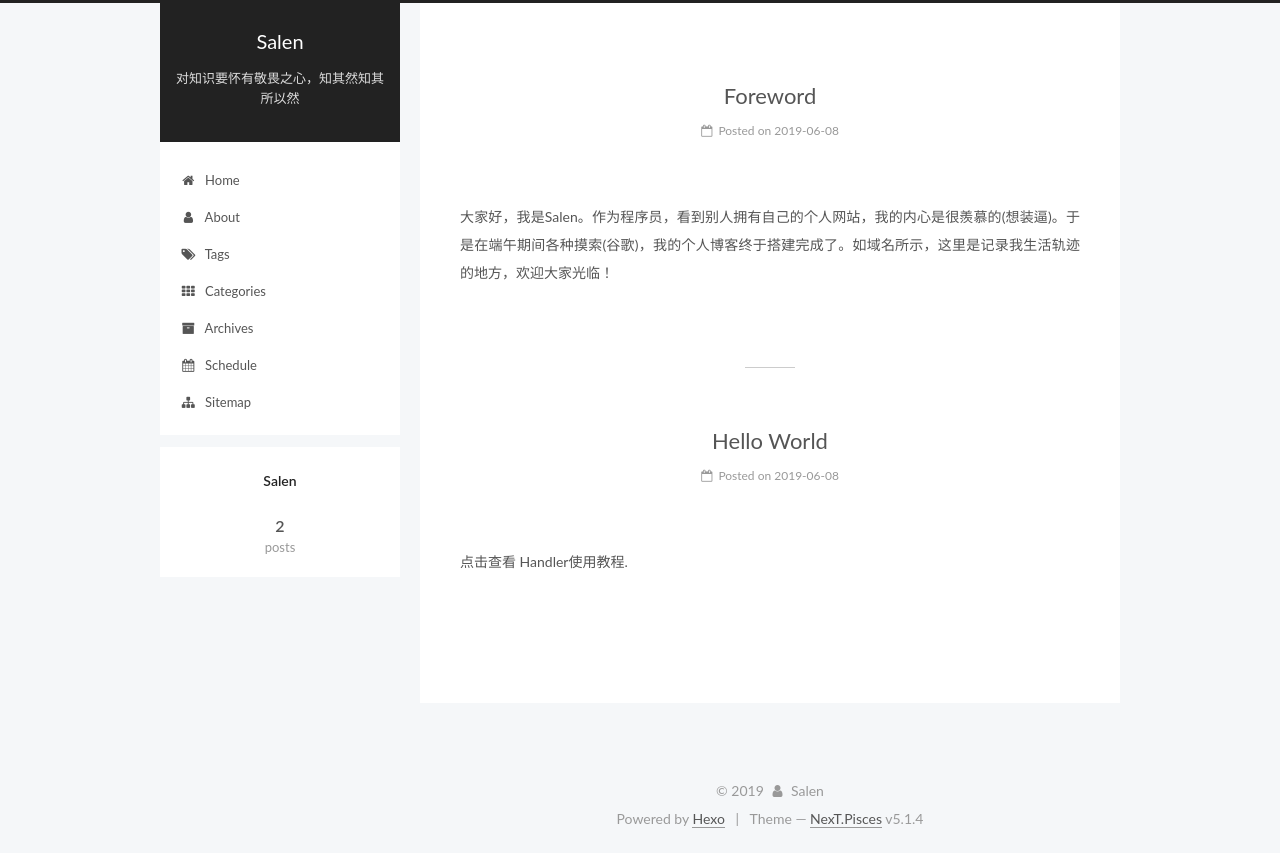
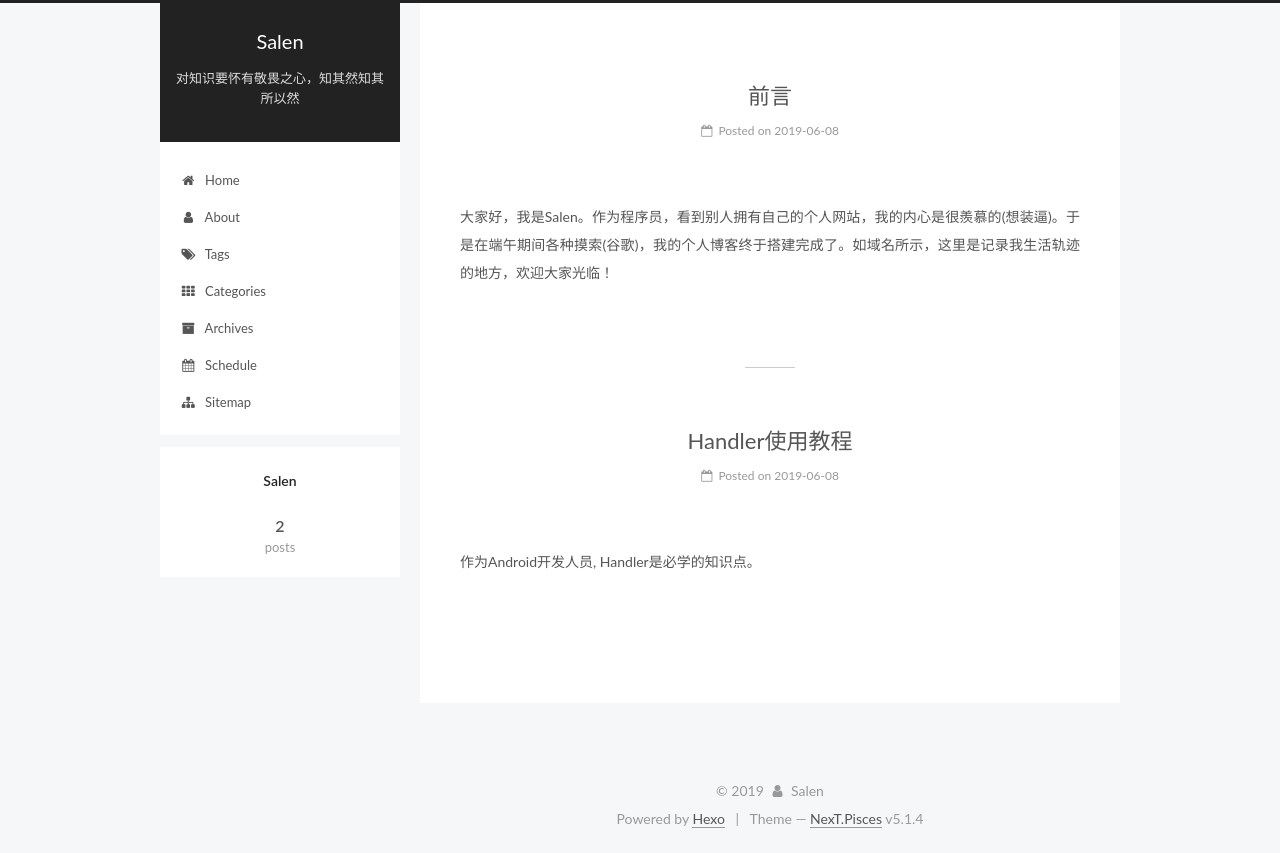
Before and after one commit to xyhrun/xyhrun.github.io, a plain HTML site: page index.html in a window 1280 px wide. Drawn offline with Linux system fonts and the light colour scheme.

Commit message:
fix home page

```diff
--- a/index.html
+++ b/index.html
@@ -143,7 +143,7 @@
                                     </span>
                                     <header class="post-header">
                                         <h1 class="post-title" itemprop="name headline">
-                                            <a class="post-title-link" href="/2019/06/08/foreword/" itemprop="url">Foreword</a></h1>
+                                            <a class="post-title-link" href="/2019/06/08/foreword/" itemprop="url">前言</a></h1>
                                         <div class="post-meta">
                                             <span class="post-time">
                                                 <span class="post-meta-item-icon">
@@ -177,7 +177,7 @@
                                     </span>
                                     <header class="post-header">
                                         <h1 class="post-title" itemprop="name headline">
-                                            <a class="post-title-link" href="/2019/06/08/hello-world/" itemprop="url">Hello World</a></h1>
+                                            <a class="post-title-link" href="/2019/06/08/hello-world/" itemprop="url">Handler使用教程</a></h1>
                                         <div class="post-meta">
                                             <span class="post-time">
                                                 <span class="post-meta-item-icon">
@@ -191,7 +191,7 @@
                                         </div>
                                     </header>
                                     <div class="post-body" itemprop="articleBody">
-                                        <p>点击查看 Handler使用教程.</p>
+                                        <p>作为Android开发人员, Handler是必学的知识点。</p>
                                     </div>
                                     <footer class="post-footer">
                                         <div class="post-eof"></div>
```
